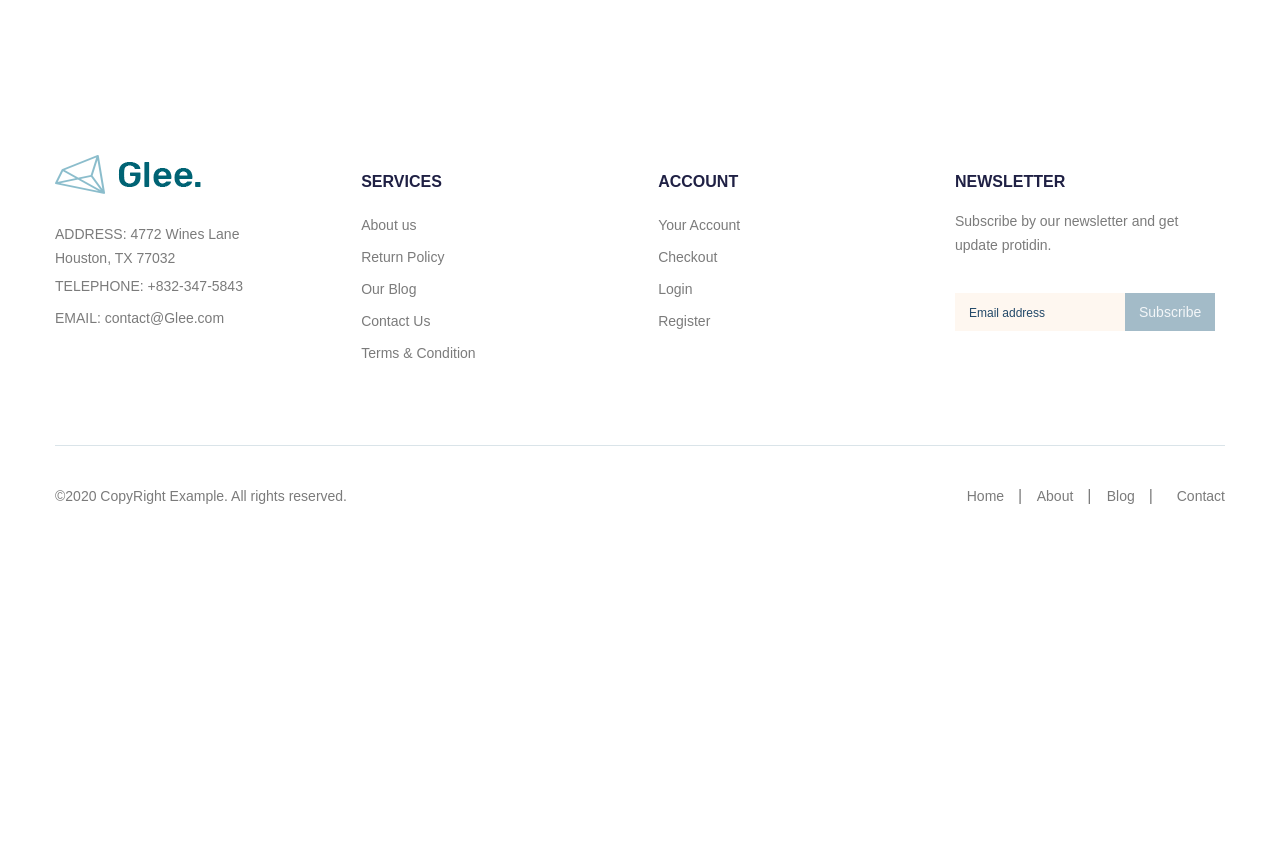
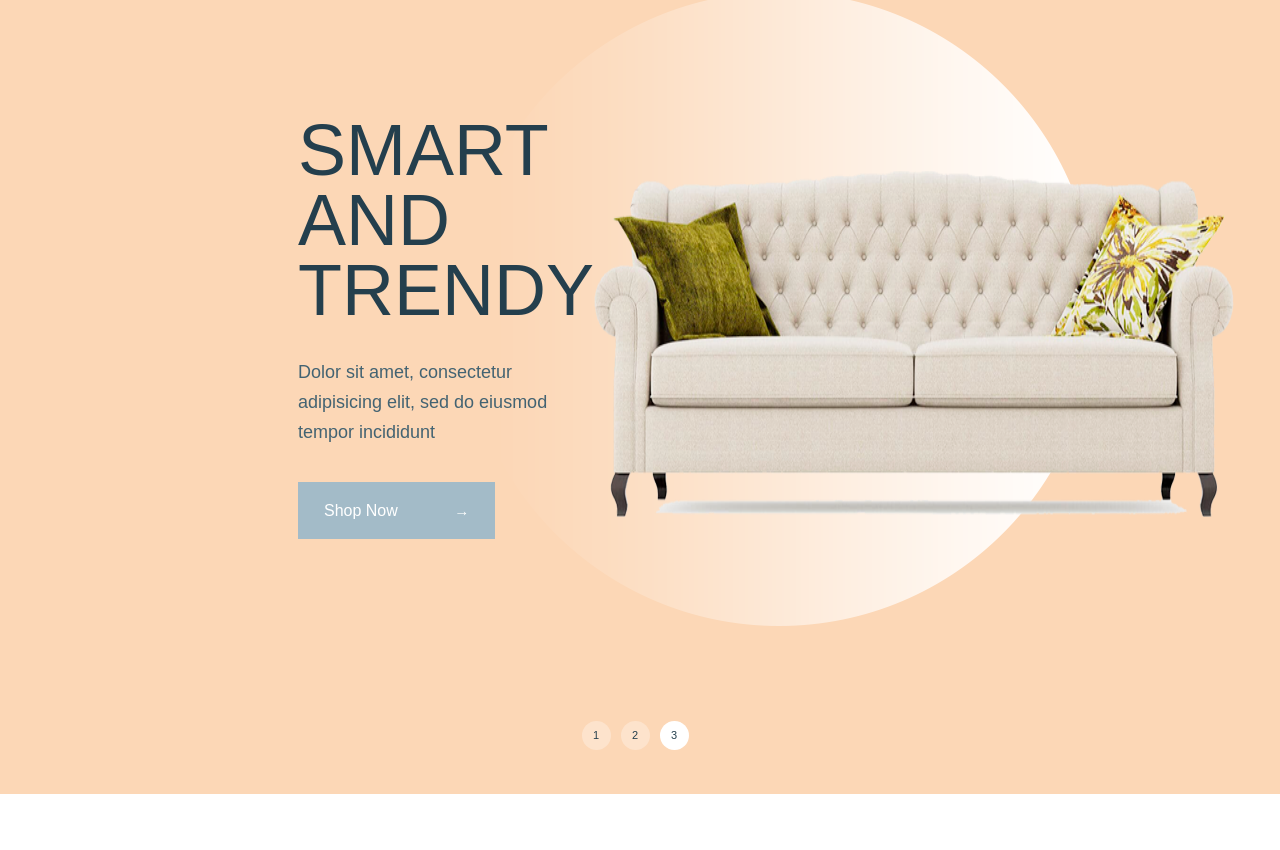
Before and after one commit to Palaman1/project, a website: page app/index.html in a window 1280 px wide. Shown: the part 250-1100 px from the top of the page. Before the commit the page ends 800 px from the top, so only its background shows below. Drawn offline with nearby package versions, Linux system fonts and the light colour scheme; files that its build step writes are made by us from their sources; files whose address does not match are found by name.

Commit message:
added top-slider section

```diff
--- a/app/index.html
+++ b/app/index.html
@@ -70,7 +70,57 @@
     </div>
   </header>
   <main class="main">
-
+    <section class="top-slider">
+      <div class="container__top">
+        <div class="top-slider__inner">
+          <div class="top-slider__item">
+            <div class="top-slider__content">
+              <h3 class="top-slider__title">
+                SMART AND TRENDY
+              </h3>
+              <p class="top-slider__text">
+                Dolor sit amet, consectetur adipisicing elit, sed do eiusmod tempor incididunt
+              </p>
+              <a class="top-slider__link" href="#">
+                Shop Now
+                <span class="link-arrow">→</span>
+              </a>
+            </div>
+            <img alt="" class="top-slider__img" src="images/slider/bg.png" alt="slide image">
+          </div>
+          <div class="top-slider__item">
+            <div class="top-slider__content">
+              <h3 class="top-slider__title">
+                SMART AND TRENDY
+              </h3>
+              <p class="top-slider__text">
+                Dolor sit amet, consectetur adipisicing elit, sed do eiusmod tempor incididunt
+              </p>
+              <a class="top-slider__link" href="#">
+                Shop Now
+                <span class="link-arrow">→</span>
+              </a>
+            </div>
+            <img alt="" class="top-slider__img" src="images/slider/bg.png" alt="slide image">
+          </div>
+          <div class="top-slider__item">
+            <div class="top-slider__content">
+              <h3 class="top-slider__title">
+                SMART AND TRENDY
+              </h3>
+              <p class="top-slider__text">
+                Dolor sit amet, consectetur adipisicing elit, sed do eiusmod tempor incididunt
+              </p>
+              <a class="top-slider__link" href="#">
+                Shop Now
+                <span class="link-arrow">→</span>
+              </a>
+            </div>
+            <img alt="" class="top-slider__img" src="images/slider/bg.png" alt="slide image">
+          </div>
+        </div>
+      </div>
+    </section>
   </main>
   <footer class="footer">
       <div class="container__footer">
--- a/app/js/main.js
+++ b/app/js/main.js
@@ -0,0 +1,12 @@
+$(function(){
+
+  $('.top-slider__inner').slick({
+    dots: true,
+    arrows: false,
+    fade: true,
+    autoplay: true,
+    autoplaySpeed: 2000
+  });
+
+});
+top-slider__inner
--- /dev/null
+++ b/app/scss/_libs.scss
@@ -0,0 +1 @@
+@import'../../node_modules/slick-carousel/slick/slick.scss'
--- a/app/scss/_vars.scss
+++ b/app/scss/_vars.scss
@@ -1,5 +1,7 @@
 $default: #436372;
 $title: #243f4d;
+$bg: #fcd7b6;
+$btn: #a3bbc8;
 
 %rubik-500{
   font-family: 'Rubik-Medium', sans-serif;
@@ -30,3 +32,10 @@ $title: #243f4d;
   font-family: 'Poppins-Bold', sans-serif;
   font-weight: 700;
 }
+
+%btn{
+  padding: 20px 26px;
+  color: #fff;
+  background-color: $btn;
+  @extend %rubik-500;
+}
--- a/app/scss/style.scss
+++ b/app/scss/style.scss
@@ -1,18 +1,17 @@
 @import 'vars';
 @import 'fonts';
 @import 'reset';
+@import 'libs';
 @import 'global';
 
 
 .header{
-  padding: 50px 0;
+  padding: 40px 0;
   &__inner{
     display: flex;
     justify-content: space-between;
     align-items: center;
   }
-
-
 }
 
 .menu{
@@ -27,17 +26,13 @@
     font-size: 15px;
     color: $default;
   }
-
-
 }
 
 .user-nav{
   display: flex;
-
   &__link{
     position: relative;
   }
-
   &__num{
     @extend %dmsans-500;
     position: relative;
@@ -46,7 +41,6 @@
     font-size: 10px;
     color: $default;
   }
-
   &__number{
     @extend %dmsans-500;
     position: relative;
@@ -55,7 +49,6 @@
     font-size: 10px;
     color: $default;
   }
-
 }
 
 #search{
@@ -135,15 +128,14 @@
     }
   }
   &__form-btn{
-    color: #f3f6f8;
+    @extend %btn;
     @extend %dmsans-400;
     font-size: 14px;
     border: none;
-    background-color: #a3bbc8;
     max-width: 100px;
     padding: 12px 14px;
+    cursor: pointer;
   }
-
 }
 
 
@@ -175,10 +167,82 @@
       margin-left: 14px;
     }
   }
+}
+
+.top-slider{
+  background-color: $bg;
+  padding-top: 0;
+  &__item{
+    display: flex !important;
+    justify-content: space-between;
+    padding: 220px 298px 204px;
+  }
+  &__title{
+    max-width: 470px;
+    font-size: 72px;
+    line-height: 70px;
+    color: $title;
+    @extend %rubik-500;
+    margin-bottom: 32px;
+  }
+  &__text{
+    max-width: 370px;
+    font-size: 18px;
+    line-height: 30px;
+    color: $default;
+    @extend %rubik-400;
+    margin-bottom: 58px;
+  }
+  &__link{
+    @extend %btn;
+  }
+  &__img{
+    margin-top: 56px;
+  }
+  &::before{
+    content: url(../images/slider/circle.png);
+    position: absolute;
+    right: 184px;
+    top: 242px;
+  }
+  .slick-dots{
+    display: flex;
+    justify-content: center;
+
+    li{
+      margin-right: 10px;
+      button{
+        padding: 0;
+        background-color: #fde3cc;
+        width: 29px;
+        height: 29px;;
+        border-radius: 50%;
+        border: none;
+        margin-bottom: 44px;
+        cursor: pointer;
+        @extend %rubik-500;
+        font-size: 11px;
+        line-height: 9px;
+        color: $title;
+      }
+      &.slick-active{
+        button{
+          background-color: #fff;
+          border-radius: 50%;
+          border: none;
+        }
+      }
+    }
+  }
+}
+
+.link-arrow{
+  color: #fff;
+  font-size: 15px;
+  line-height: 12px;
+  @extend %rubik-500;
+  margin-left: 52px;
+}
 
 
-
-
-}
-
 @import 'media';
--- a/gulpfile.js
+++ b/gulpfile.js
@@ -31,6 +31,7 @@ function styles() {
 function scripts() {
   return src([
     'node_modules/jquery/dist/jquery.js',
+    'node_modules/slick-carousel/slick/slick.js',
     'app/js/main.js'
   ])
   .pipe(concat('main.min.js'))
--- a/package.json
+++ b/package.json
@@ -17,6 +17,7 @@
     "gulp-imagemin": "^7.1.0",
     "gulp-sass": "^4.1.0",
     "gulp-uglify": "^3.0.2",
-    "jquery": "^3.5.1"
+    "jquery": "^3.5.1",
+    "slick-carousel": "^1.8.1"
   }
 }
```
Also changed, not shown: app/images/slider/bg.png (added), app/images/slider/circle.png (added), app/js/main.min.js.
